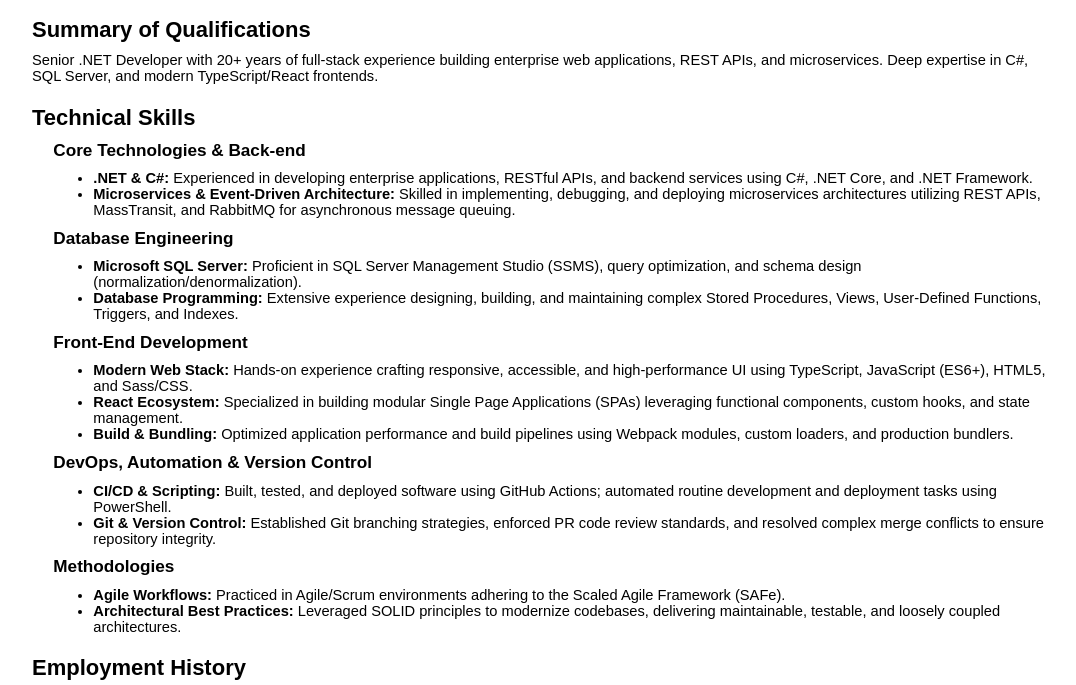
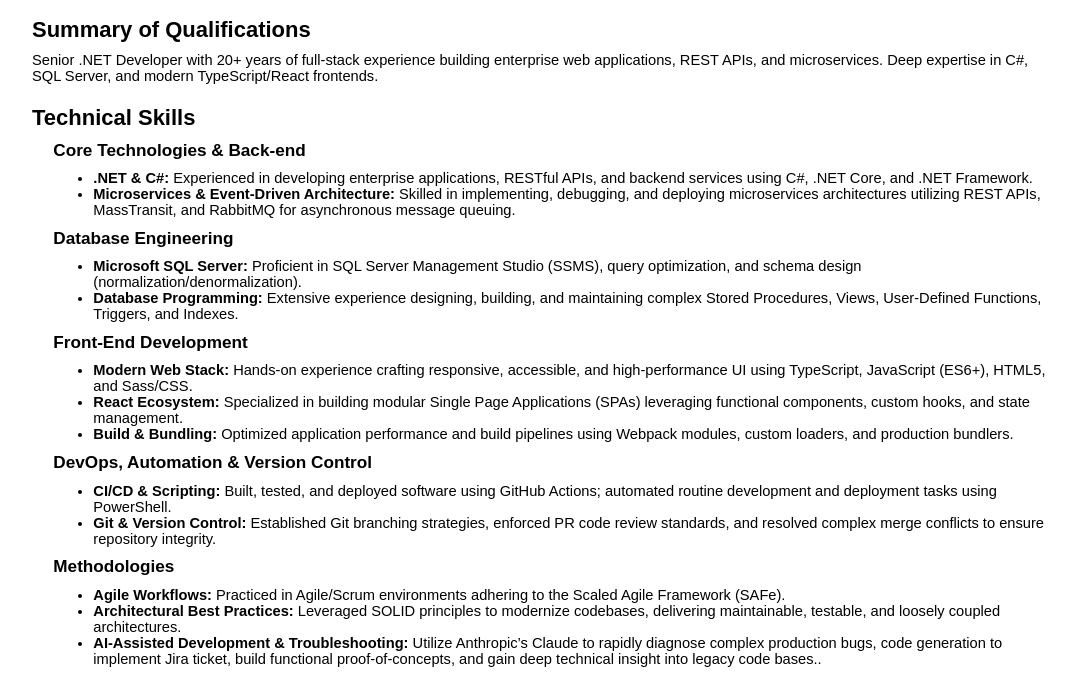
Before and after one commit to acermate433s/css-resume-garden, a website built with webpack: page src/index.html in a window 1280 px wide. Shown: the part 90-775 px from the top of the page, without its empty margins (96-1172 px from the left). Built offline with nearby package versions, Linux system fonts and the light colour scheme.

Commit message:
Add AI experience.

```diff
--- a/src/index.html
+++ b/src/index.html
@@ -59,6 +59,7 @@
                 <ul>
                     <li><strong>Agile Workflows:</strong> Practiced in Agile/Scrum environments adhering to the Scaled Agile Framework (SAFe).</li>
                     <li><strong>Architectural Best Practices:</strong> Leveraged SOLID principles to modernize codebases, delivering maintainable, testable, and loosely coupled architectures.</li>
+                    <li><strong>AI-Assisted Development & Troubleshooting:</strong> Utilize Anthropic’s Claude to rapidly diagnose complex production bugs, code generation to implement Jira ticket, build functional proof-of-concepts, and gain deep technical insight into legacy code bases..</li>
                 </ul>
             </div>
         </section>
```
